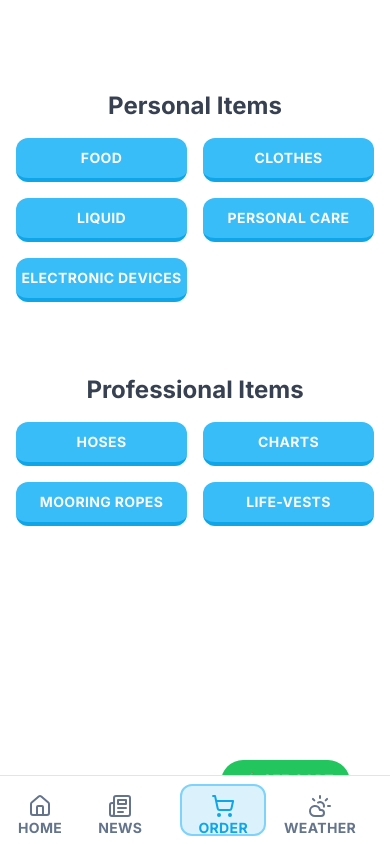
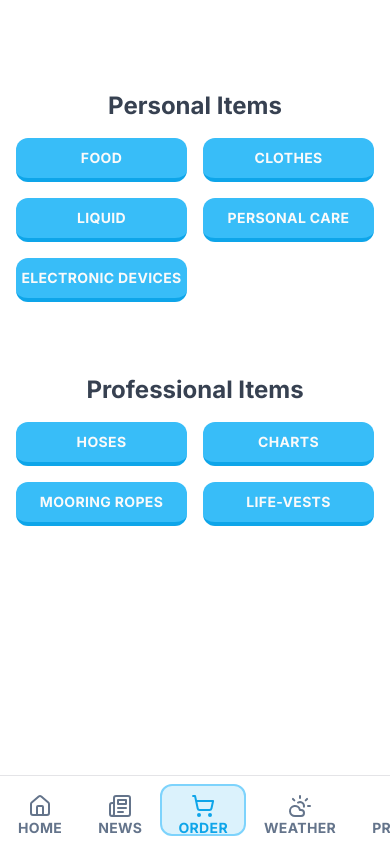
Before and after one commit to dimitrispalamidas/sea-supply, a Next.js app: page /order in a window 390 px wide. Built offline with nearby package versions, Linux system fonts and the light colour scheme.

Commit message:
Update footer for mobiles 2.0

```diff
--- a/app/(main)/order/page.tsx
+++ b/app/(main)/order/page.tsx
@@ -235,7 +235,7 @@ const OrderMenu: React.FC = () => {
       <Button
         variant={"secondary"}
         onClick={submitOrder}
-        className='fixed bottom-10 right-10 px-4 py-2 rounded-full transition-colors duration-300 flex items-center justify-center'
+        className='fixed bottom-10 right-10 hidden md:flex'
       >
         <span className='mr-2'>🛒</span>See Cart
       </Button>
--- a/components/sticky-footer.tsx
+++ b/components/sticky-footer.tsx
@@ -20,9 +20,7 @@ export const StickyFooter = ({ className }: StickyFooterProps) => {
       <div className='flex justify-around py-2'>
         <SidebarItem label='Home' href='/home' icon={<Home />} />
         <SidebarItem label='News' href='/home' icon={<Newspaper />} />
-        <div className='pl-5'>
-          <SidebarItem label='Order' href='/order' icon={<ShoppingCart />} />
-        </div>
+        <SidebarItem label='Order' href='/order' icon={<ShoppingCart />} />
         <SidebarItem label='Weather' href='/home' icon={<CloudSun />} />
         <SidebarItem label='Profile' href='/home' icon={<User />} />
       </div>
```
